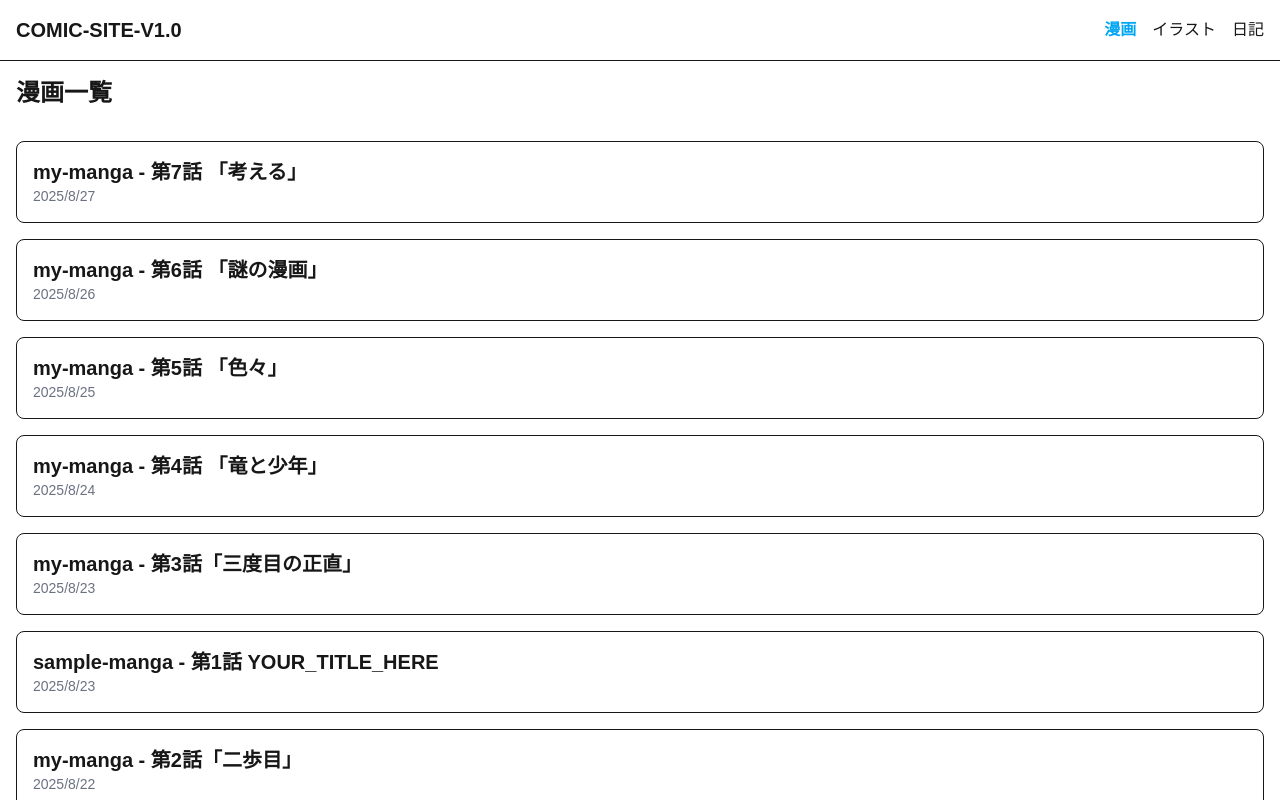
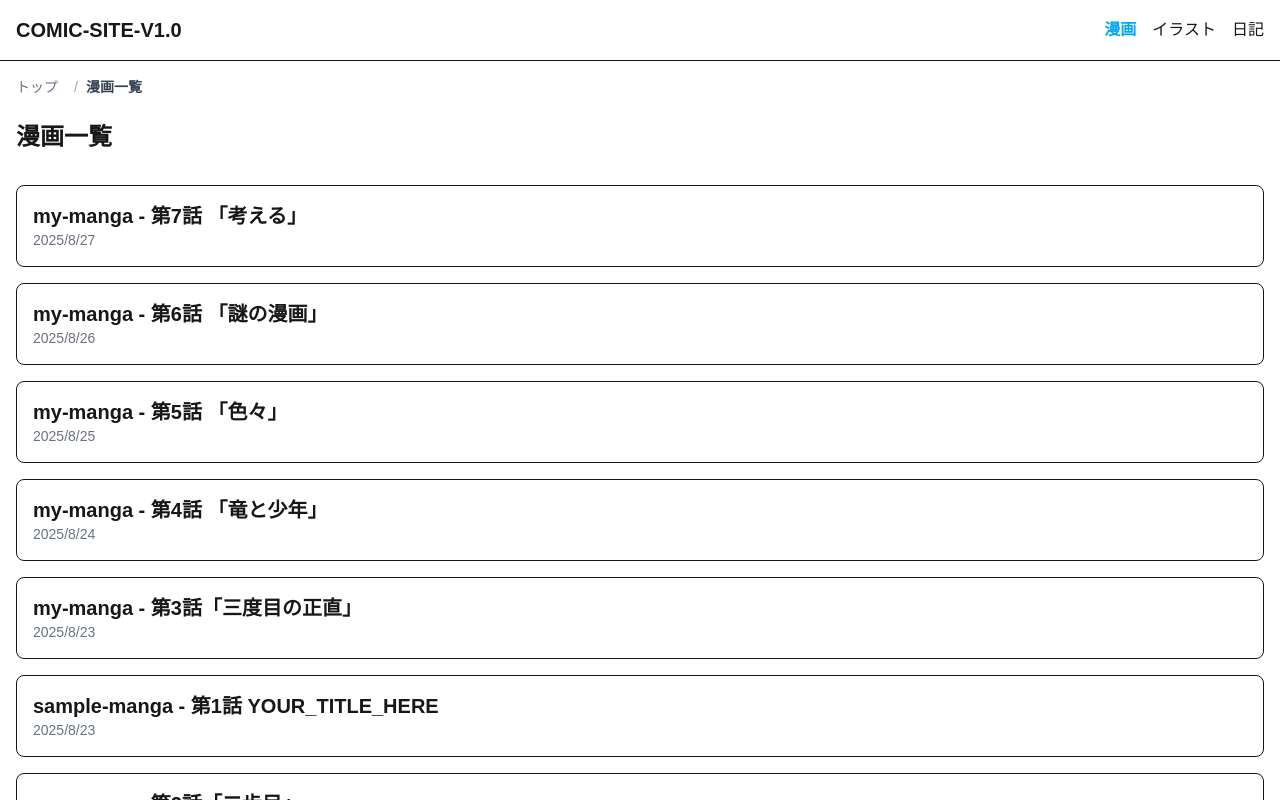
Before and after one commit to lgpq/comic-site-v1.0, a Next.js app: page /comics in a window 1280 px wide. Shown: the top 800 px of the page. Built offline with nearby package versions, Linux system fonts and the light colour scheme.

Commit message:
feat: Display dynamic titles in breadcrumbs

```diff
--- a/src/app/layout.tsx
+++ b/src/app/layout.tsx
@@ -3,6 +3,8 @@ import { Geist, Geist_Mono } from "next/font/google";
 import "./globals.css";
 import { Header } from "@/components/Header";
 import { Footer } from "@/components/Footer";
+import { Breadcrumbs } from "@/components/Breadcrumbs";
+import { getComicSeries, getAllComicEpisodes, getAllDiaryEntries } from "@/utils/content";
 
 const geistSans = Geist({
   variable: "--font-geist-sans",
@@ -24,13 +26,33 @@ export default function RootLayout({
 }: Readonly<{
   children: React.ReactNode;
 }>) {
+  // Fetch all data on the server to build a name map for breadcrumbs
+  const allSeries = getComicSeries();
+  const allEpisodes = getAllComicEpisodes();
+  const allDiaryEntries = getAllDiaryEntries();
+
+  // Create a map from slug to title
+  const nameMap: { [key: string]: string } = {};
+  allSeries.forEach(series => {
+    nameMap[series.slug] = series.title;
+  });
+  allEpisodes.forEach(episode => {
+    nameMap[episode.episodeSlug] = episode.title;
+  });
+  allDiaryEntries.forEach(entry => {
+    nameMap[entry.slug] = entry.title;
+  });
+
   return (
     <html lang="en">
       <body
         className={`${geistSans.variable} ${geistMono.variable} antialiased flex flex-col min-h-screen`}
       >
         <Header />
-        <main className="flex-grow container mx-auto p-4">{children}</main>
+        <main className="flex-grow container mx-auto p-4">
+          <Breadcrumbs nameMap={nameMap} />
+          {children}
+        </main>
         <Footer />
       </body>
     </html>
--- /dev/null
+++ b/src/components/Breadcrumbs.tsx
@@ -0,0 +1,61 @@
+"use client";
+
+import Link from 'next/link';
+import { usePathname } from 'next/navigation';
+
+// 静的なパスセグメントと表示名のマッピング
+const breadcrumbNameMap: { [key: string]: string } = {
+  'comics': '漫画一覧',
+  'illustrations': 'イラスト一覧',
+  'diary': '日記',
+  'sitemap': 'サイトマップ',
+  'privacy': 'プライバシーポリシー',
+  'contact': 'お問い合わせ',
+};
+
+type BreadcrumbsProps = {
+  nameMap?: { [key: string]: string };
+};
+
+export const Breadcrumbs = ({ nameMap = {} }: BreadcrumbsProps) => {
+  const pathname = usePathname();
+  const pathSegments = pathname.split('/').filter(segment => segment);
+
+  if (pathSegments.length === 0) {
+    return null;
+  }
+
+  return (
+    <nav aria-label="パンくずリスト" className="mb-6 text-sm text-gray-500">
+      <ol className="flex space-x-2 items-center">
+        <li>
+          <Link href="/" className="hover:text-sky-500 hover:underline">
+            トップ
+          </Link>
+        </li>
+        {pathSegments.map((segment, index) => {
+          const href = `/${pathSegments.slice(0, index + 1).join('/')}`;
+          const isLast = index === pathSegments.length - 1;
+          const decodedSegment = decodeURIComponent(segment);
+          // Use the dynamic nameMap first, then the static map, then fallback to the segment itself
+          const label = nameMap[decodedSegment] || breadcrumbNameMap[decodedSegment] || decodedSegment;
+
+          return (
+            <li key={href} className="flex items-center">
+              <span className="mx-2 text-gray-400">/</span>
+              {isLast ? (
+                <span className="font-semibold text-gray-700 dark:text-gray-300" aria-current="page">
+                  {label}
+                </span>
+              ) : (
+                <Link href={href} className="hover:underline hover:text-sky-500">
+                  {label}
+                </Link>
+              )}
+            </li>
+          );
+        })}
+      </ol>
+    </nav>
+  );
+};
```
